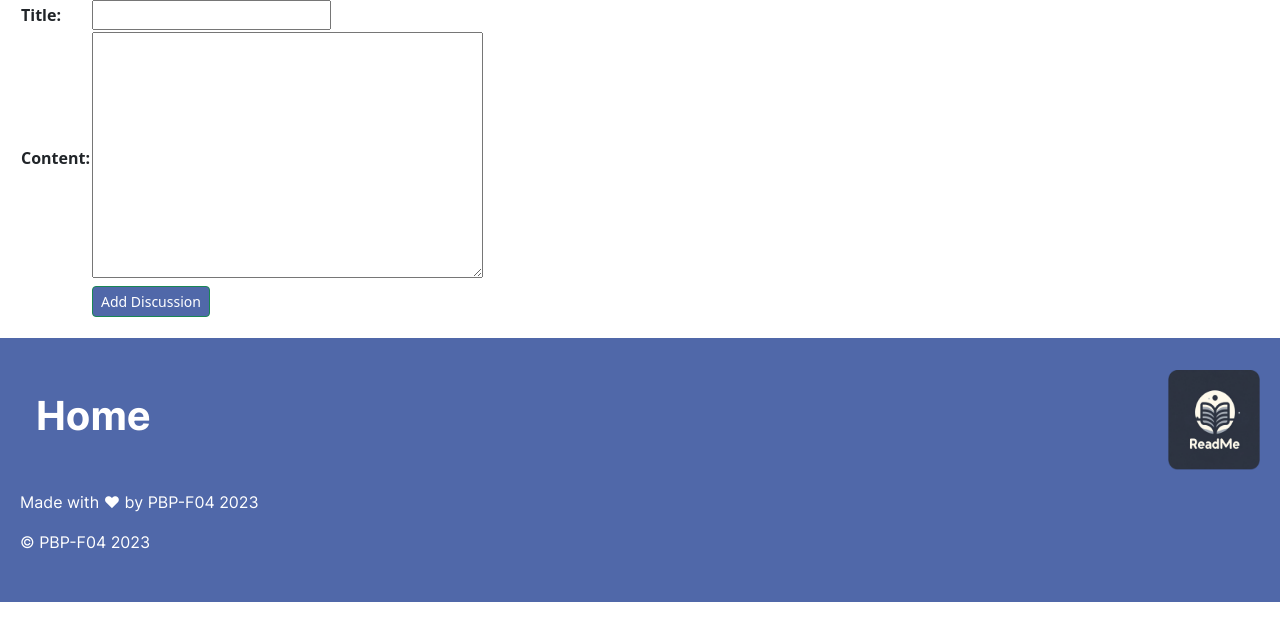
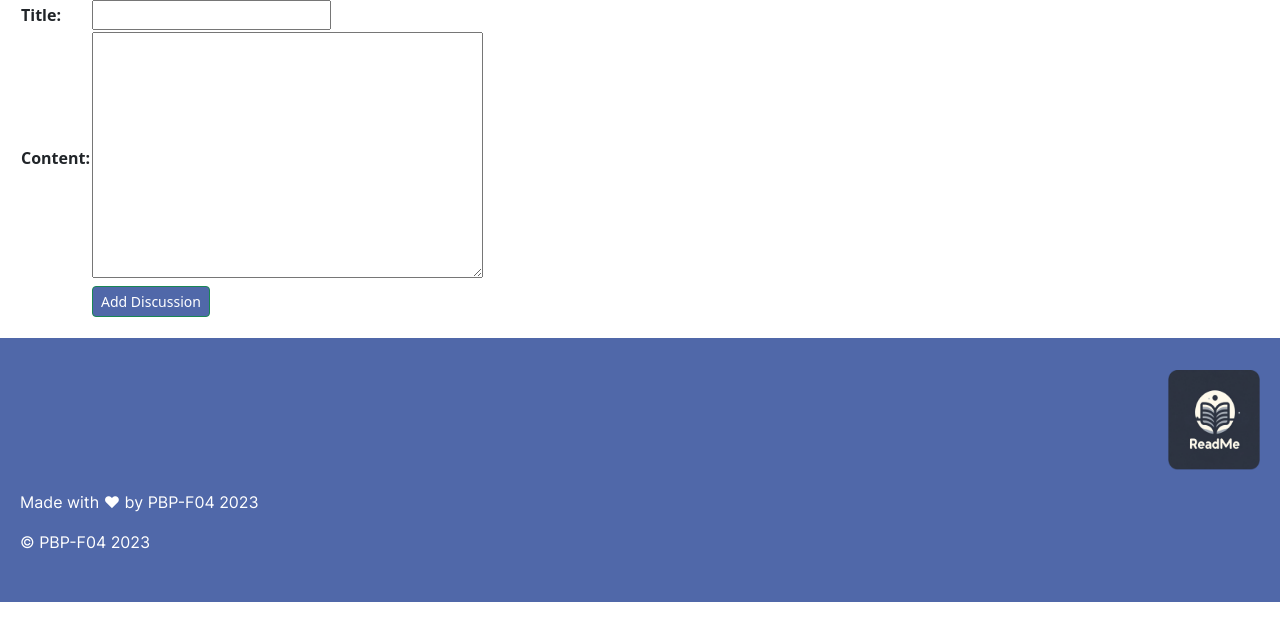
Before and after one commit to PBP-F04/README-app, a Django app: page /discussions/create-discussion/01e3401e-160c-4eac-af17-acdec615b5ef in a window 1280 px wide. Shown: the part 150-780 px from the top of the page. Run offline with Django 4.2, Linux system fonts and the light colour scheme; the visitor is signed in with stand-in values (Sample User, id 1); data comes from the database, SQL or seed files in the repository.

Commit message:
fix footer

```diff
--- a/templates/footer.html
+++ b/templates/footer.html
@@ -55,9 +55,6 @@
 <div class="footer-container">
     <div class="content-container">
         <div class="nav-container">
-            <a href="{% url 'KatalogBuku:index' %}">
-                <h1>Home</h1>
-            </a>
 
         </div>
         <div class="logo-container">
```
